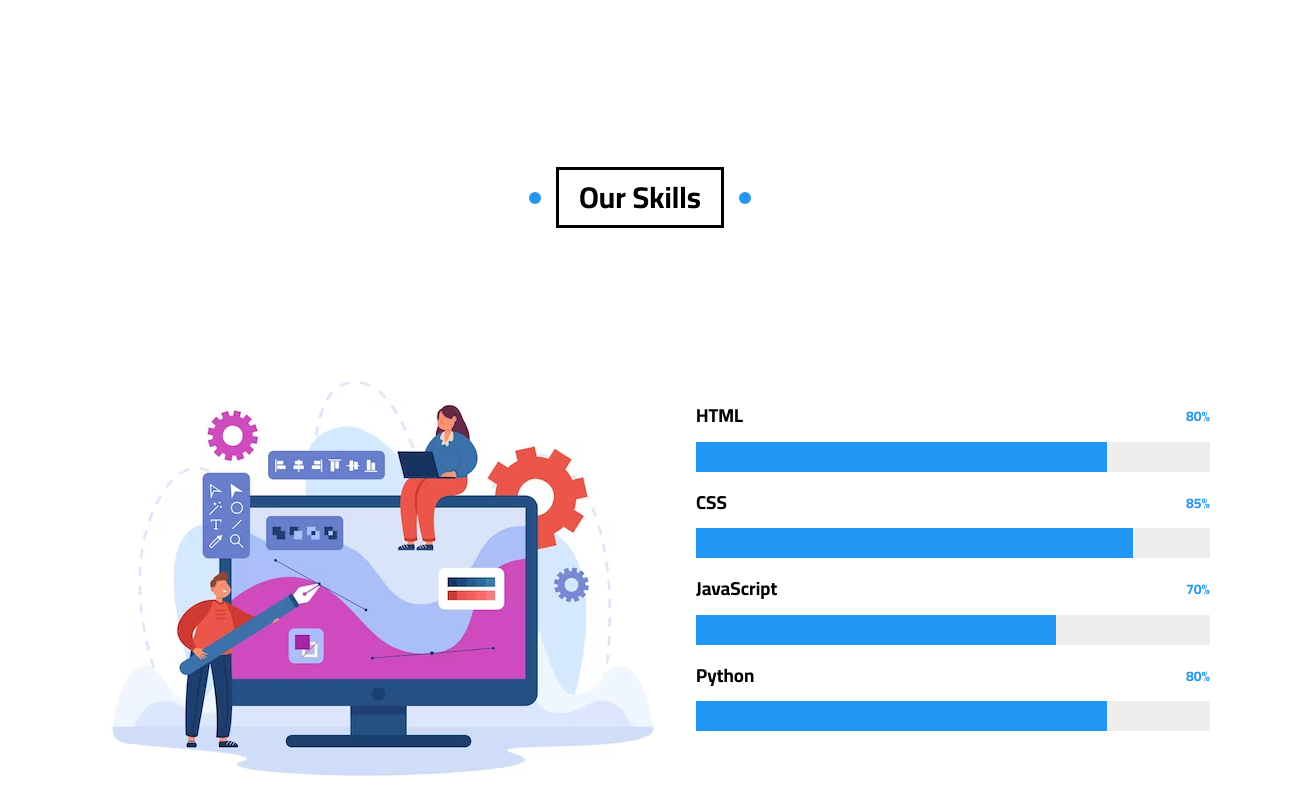
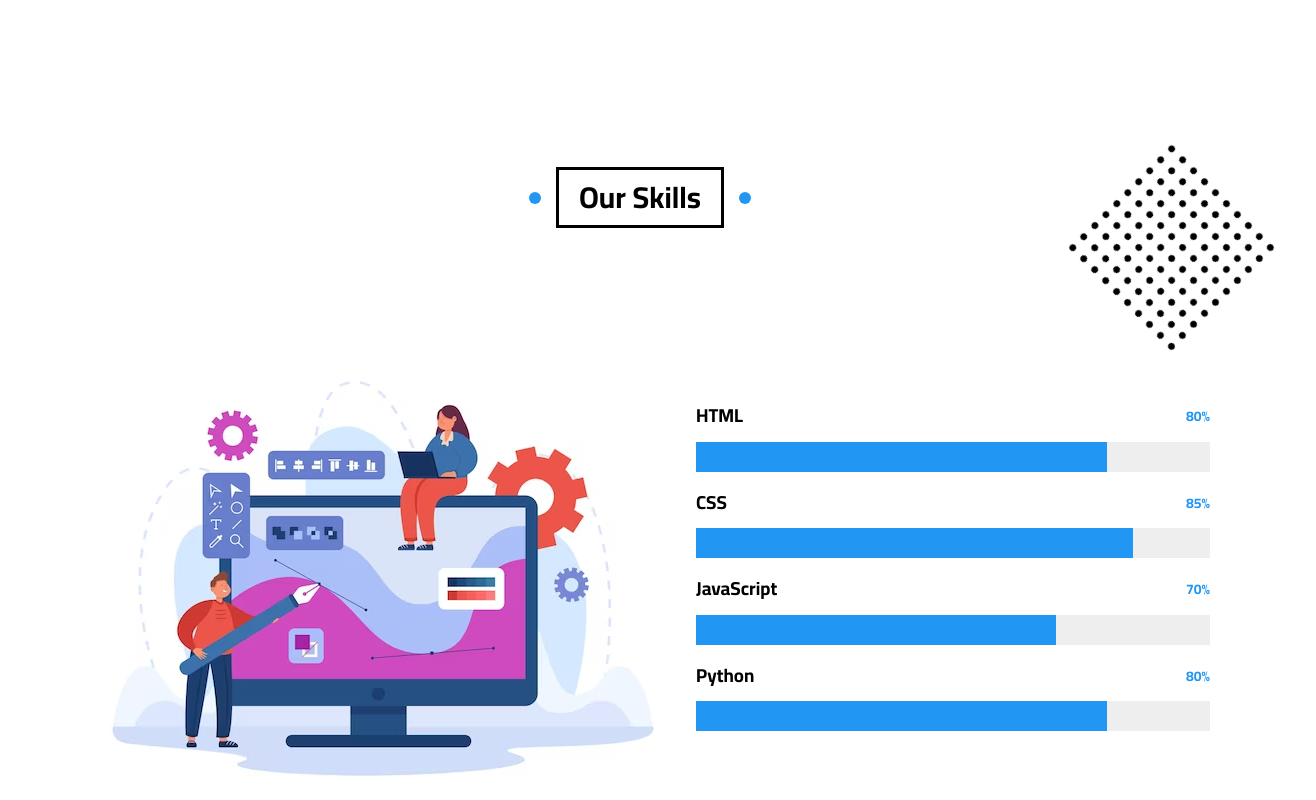
Before and after one commit to Aliw02/thirdTemplate, a plain HTML site: page index.html in a window 1280 px wide. Shown: the part 8360-9160 px from the top of the page, 1316 px wide, since content can reach past the window. Drawn offline with Linux system fonts and the light colour scheme.

Commit message:
Compliting the project

```diff
--- a/css/style.css
+++ b/css/style.css
@@ -135,19 +135,26 @@ ul{
 
 /** Start The Third One */
 .dots{
-    background-image: url("#");
+    background-image: url("../images/dots.png");
     height: 186px;
     width: 204px;
     background-repeat: no-repeat;
     position: absolute;
+    opacity: 0;
 }
 .dots-up{
     top: 200px;
     right: 0;
+    transform: rotate(45deg);
 }
 .dots-down{
     bottom: 200px;
     left: 0;
+}
+@media (min-width:1200px) {
+    .dots {
+        opacity: 1;
+    }
 }
 /** End The Third One */
 /*? END COMPONENTS */
@@ -610,7 +617,6 @@ main .features{
     background-size: 200% 1%;
     background-position: right bottom;
 }
-
 .features .passion .img-holder::before{
     content: "";
     background-color: rgb(3, 169, 244, 60%)
@@ -1509,7 +1515,6 @@ footer .box .social li a{
     font-size: 20px;
     transition: var(--duration-time);
 }
-
 footer .box .social .facebook:hover{
     background-color: #1877f2;
 }
--- a/index.html
+++ b/index.html
@@ -589,6 +589,7 @@
 
         <!--* Start Skills Section -->
         <div class="our-skills" id="skills">
+            <div class="dots dots-up"></div>
             <h2 class="main-title">Our Skills</h2>
             <div class="container">
                 <img src="./images/for-skillsavif.avif" alt="for our skills ">
@@ -673,6 +674,7 @@
         <div class="spik2"></div>
         <!--? Start Events Section -->
         <div class="events" id="events">
+            <div class="dots dots-down"></div>
             <h2 class="main-title">Latest Events</h2>
             <div class="container">
                 <img src="./images/for-events.avif" alt="for events design">
```
Also changed, not shown: images/dots.png (added).
